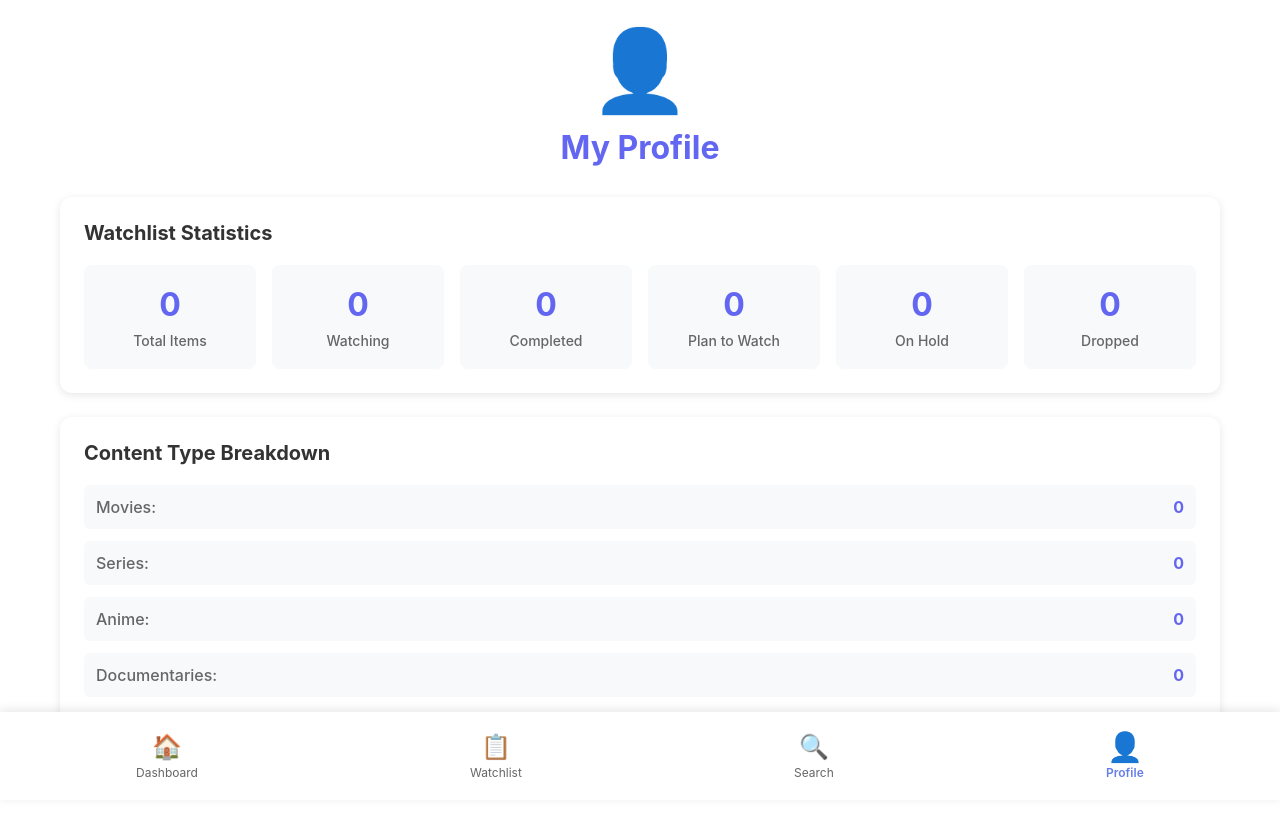
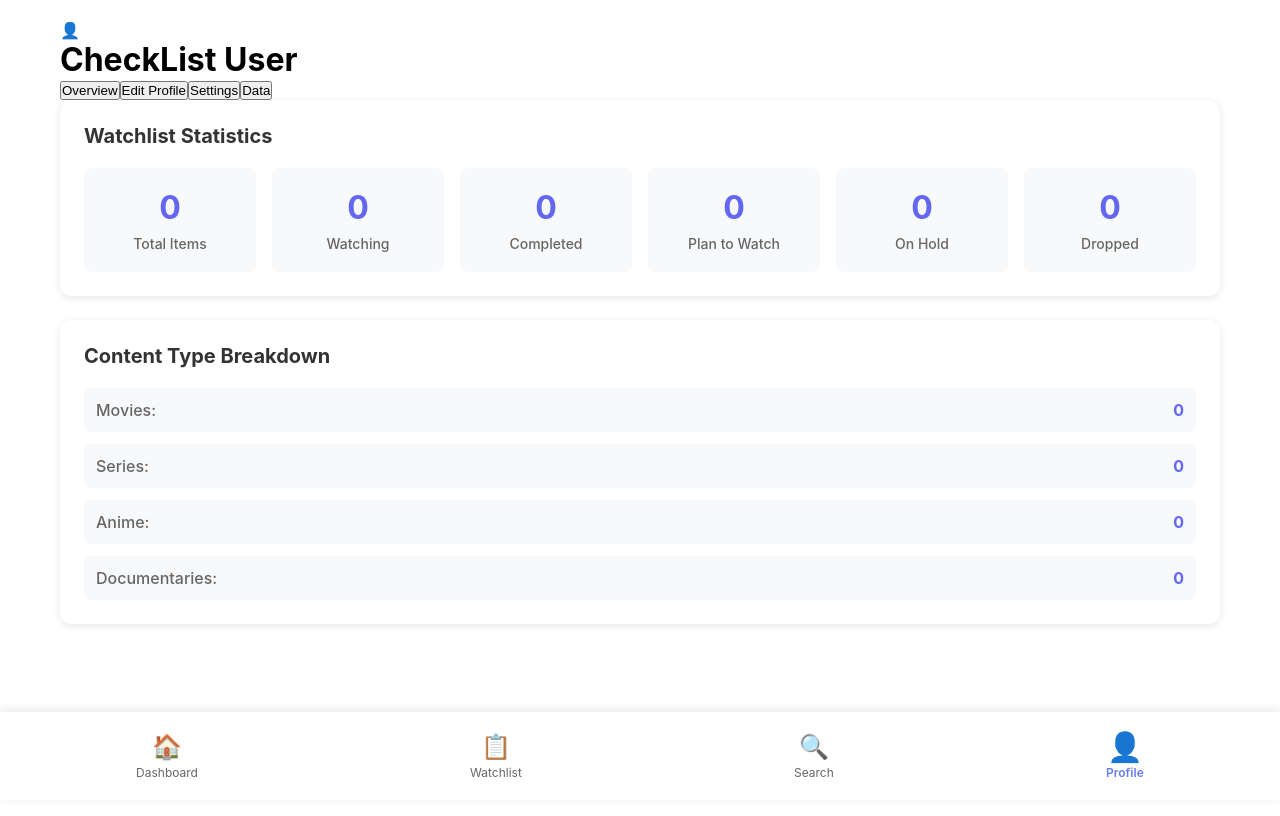
Before and after one commit to yashwanthveluru63/checklist, a React (Create React App) app: page /profile in a window 1280 px wide. Shown: the top 816 px of the page. Built offline with nearby package versions, Linux system fonts and the light colour scheme.

Commit message:
Complete Profile rebuild: Add dark theme, edit profile, settings, and data management

```diff
--- a/src/components/Profile.js
+++ b/src/components/Profile.js
@@ -1,10 +1,49 @@
-import React from 'react';
+import React, { useState, useEffect } from 'react';
 import { useContent } from '../context/ContentContext';
 import './Profile.css';
 
 function Profile() {
   const { content: contents } = useContent();
 
+  // Active tab state
+  const [activeTab, setActiveTab] = useState('overview');
+
+  // Profile data from localStorage
+  const [profile, setProfile] = useState({
+    name: localStorage.getItem('userName') || 'CheckList User',
+    email: localStorage.getItem('userEmail') || '',
+    bio: localStorage.getItem('userBio') || '',
+    avatar: localStorage.getItem('userAvatar') || '👤',
+  });
+
+  // Edit mode state
+  const [isEditing, setIsEditing] = useState(false);
+  const [editForm, setEditForm] = useState({ ...profile });
+
+  // Theme state
+  const [isDarkMode, setIsDarkMode] = useState(
+    localStorage.getItem('theme') === 'dark'
+  );
+
+  // Settings state
+  const [settings, setSettings] = useState({
+    emailNotifications: localStorage.getItem('emailNotifications') !== 'false',
+    autoBackup: localStorage.getItem('autoBackup') !== 'false',
+    showStats: localStorage.getItem('showStats') !== 'false',
+  });
+
+  // Apply theme on mount and when changed
+  useEffect(() => {
+    if (isDarkMode) {
+      document.body.classList.add('dark-theme');
+      localStorage.setItem('theme', 'dark');
+    } else {
+      document.body.classList.remove('dark-theme');
+      localStorage.setItem('theme', 'light');
+    }
+  }, [isDarkMode]);
+
+  // Statistics
   const stats = {
     total: contents.length,
     watching: contents.filter(c => c.status === 'watching').length,
@@ -21,63 +60,270 @@ function Profile() {
     documentaries: contents.filter(c => c.type === 'documentary').length,
   };
 
+  // Handle profile edit
+  const handleEditSave = () => {
+    localStorage.setItem('userName', editForm.name);
+    localStorage.setItem('userEmail', editForm.email);
+    localStorage.setItem('userBio', editForm.bio);
+    localStorage.setItem('userAvatar', editForm.avatar);
+    setProfile(editForm);
+    setIsEditing(false);
+  };
+
+  const handleEditCancel = () => {
+    setEditForm({ ...profile });
+    setIsEditing(false);
+  };
+
+  // Handle settings change
+  const handleSettingChange = (setting, value) => {
+    const newSettings = { ...settings, [setting]: value };
+    setSettings(newSettings);
+    localStorage.setItem(setting, value);
+  };
+
+  // Export watchlist data
+  const handleExportData = () => {
+    const dataStr = JSON.stringify(contents, null, 2);
+    const dataBlob = new Blob([dataStr], { type: 'application/json' });
+    const url = URL.createObjectURL(dataBlob);
+    const link = document.createElement('a');
+    link.href = url;
+    link.download = `checklist-export-${new Date().toISOString().split('T')[0]}.json`;
+    link.click();
+  };
+
+  // Clear all data
+  const handleClearData = () => {
+    if (window.confirm('Are you sure you want to clear all watchlist data? This cannot be undone!')) {
+      localStorage.removeItem('watchlistContents');
+      window.location.reload();
+    }
+  };
+
   return (
     <div className="profile-container">
-      <div className="profile-header">
-        <div className="profile-avatar">👤</div>
-        <h1>My Profile</h1>
+      {/* Profile Header */}
+      <div className="profile-header-section">
+        <div className="profile-avatar-large">{profile.avatar}</div>
+        <h1>{profile.name}</h1>
+        {profile.email && <p className="profile-email">{profile.email}</p>}
+        {profile.bio && <p className="profile-bio">{profile.bio}</p>}
       </div>
 
-      <div className="profile-stats">
-        <h2>Watchlist Statistics</h2>
-        <div className="stats-grid">
-          <div className="stat-card">
-            <div className="stat-value">{stats.total}</div>
-            <div className="stat-label">Total Items</div>
-          </div>
-          <div className="stat-card">
-            <div className="stat-value">{stats.watching}</div>
-            <div className="stat-label">Watching</div>
-          </div>
-          <div className="stat-card">
-            <div className="stat-value">{stats.completed}</div>
-            <div className="stat-label">Completed</div>
-          </div>
-          <div className="stat-card">
-            <div className="stat-value">{stats.planToWatch}</div>
-            <div className="stat-label">Plan to Watch</div>
-          </div>
-          <div className="stat-card">
-            <div className="stat-value">{stats.onHold}</div>
-            <div className="stat-label">On Hold</div>
-          </div>
-          <div className="stat-card">
-            <div className="stat-value">{stats.dropped}</div>
-            <div className="stat-label">Dropped</div>
-          </div>
-        </div>
+      {/* Tab Navigation */}
+      <div className="profile-tabs">
+        <button
+          className={`tab ${activeTab === 'overview' ? 'active' : ''}`}
+          onClick={() => setActiveTab('overview')}
+        >
+          Overview
+        </button>
+        <button
+          className={`tab ${activeTab === 'edit' ? 'active' : ''}`}
+          onClick={() => setActiveTab('edit')}
+        >
+          Edit Profile
+        </button>
+        <button
+          className={`tab ${activeTab === 'settings' ? 'active' : ''}`}
+          onClick={() => setActiveTab('settings')}
+        >
+          Settings
+        </button>
+        <button
+          className={`tab ${activeTab === 'data' ? 'active' : ''}`}
+          onClick={() => setActiveTab('data')}
+        >
+          Data
+        </button>
       </div>
 
-      <div className="profile-breakdown">
-        <h2>Content Type Breakdown</h2>
-        <div className="breakdown-grid">
-          <div className="breakdown-item">
-            <span className="breakdown-label">Movies:</span>
-            <span className="breakdown-value">{typeBreakdown.movies}</span>
+      {/* Tab Content */}
+      <div className="profile-content">
+
+        {/* Overview Tab */}
+        {activeTab === 'overview' && (
+          <div className="tab-panel">
+            <div className="profile-stats">
+              <h2>Watchlist Statistics</h2>
+              <div className="stats-grid">
+                <div className="stat-card"><div className="stat-value">{stats.total}</div><div className="stat-label">Total Items</div></div>
+                <div className="stat-card"><div className="stat-value">{stats.watching}</div><div className="stat-label">Watching</div></div>
+                <div className="stat-card"><div className="stat-value">{stats.completed}</div><div className="stat-label">Completed</div></div>
+                <div className="stat-card"><div className="stat-value">{stats.planToWatch}</div><div className="stat-label">Plan to Watch</div></div>
+                <div className="stat-card"><div className="stat-value">{stats.onHold}</div><div className="stat-label">On Hold</div></div>
+                <div className="stat-card"><div className="stat-value">{stats.dropped}</div><div className="stat-label">Dropped</div></div>
+              </div>
+            </div>
+
+            <div className="profile-breakdown">
+              <h2>Content Type Breakdown</h2>
+              <div className="breakdown-grid">
+                <div className="breakdown-item"><span className="breakdown-label">Movies:</span><span className="breakdown-value">{typeBreakdown.movies}</span></div>
+                <div className="breakdown-item"><span className="breakdown-label">Series:</span><span className="breakdown-value">{typeBreakdown.series}</span></div>
+                <div className="breakdown-item"><span className="breakdown-label">Anime:</span><span className="breakdown-value">{typeBreakdown.anime}</span></div>
+                <div className="breakdown-item"><span className="breakdown-label">Documentaries:</span><span className="breakdown-value">{typeBreakdown.documentaries}</span></div>
+              </div>
+            </div>
           </div>
-          <div className="breakdown-item">
-            <span className="breakdown-label">Series:</span>
-            <span className="breakdown-value">{typeBreakdown.series}</span>
+        )}
+
+        {/* Edit Profile Tab */}
+        {activeTab === 'edit' && (
+          <div className="tab-panel">
+            <div className="edit-section">
+              <h2>Edit Your Profile</h2>
+              <div className="edit-form">
+                <div className="form-group">
+                  <label>Avatar (Emoji)</label>
+                  <input
+                    type="text"
+                    value={editForm.avatar}
+                    onChange={(e) => setEditForm({...editForm, avatar: e.target.value})}
+                    placeholder="👤"
+                    maxLength="2"
+                  />
+                </div>
+                <div className="form-group">
+                  <label>Name</label>
+                  <input
+                    type="text"
+                    value={editForm.name}
+                    onChange={(e) => setEditForm({...editForm, name: e.target.value})}
+                    placeholder="Your name"
+                  />
+                </div>
+                <div className="form-group">
+                  <label>Email</label>
+                  <input
+                    type="email"
+                    value={editForm.email}
+                    onChange={(e) => setEditForm({...editForm, email: e.target.value})}
+                    placeholder="your.email@example.com"
+                  />
+                </div>
+                <div className="form-group">
+                  <label>Bio</label>
+                  <textarea
+                    value={editForm.bio}
+                    onChange={(e) => setEditForm({...editForm, bio: e.target.value})}
+                    placeholder="Tell us about yourself..."
+                    rows="4"
+                  />
+                </div>
+                <div className="form-actions">
+                  <button className="btn-primary" onClick={handleEditSave}>Save Changes</button>
+                  <button className="btn-secondary" onClick={handleEditCancel}>Cancel</button>
+                </div>
+              </div>
+            </div>
           </div>
-          <div className="breakdown-item">
-            <span className="breakdown-label">Anime:</span>
-            <span className="breakdown-value">{typeBreakdown.anime}</span>
+        )}
+
+        {/* Settings Tab */}
+        {activeTab === 'settings' && (
+          <div className="tab-panel">
+            <div className="settings-section">
+              <h2>Account Settings</h2>
+
+              {/* Theme Toggle */}
+              <div className="setting-item">
+                <div className="setting-info">
+                  <h3>Dark Mode</h3>
+                  <p>Toggle between light and dark theme</p>
+                </div>
+                <label className="toggle-switch">
+                  <input
+                    type="checkbox"
+                    checked={isDarkMode}
+                    onChange={(e) => setIsDarkMode(e.target.checked)}
+                  />
+                  <span className="toggle-slider"></span>
+                </label>
+              </div>
+
+              {/* Email Notifications */}
+              <div className="setting-item">
+                <div className="setting-info">
+                  <h3>Email Notifications</h3>
+                  <p>Receive updates about your watchlist</p>
+                </div>
+                <label className="toggle-switch">
+                  <input
+                    type="checkbox"
+                    checked={settings.emailNotifications}
+                    onChange={(e) => handleSettingChange('emailNotifications', e.target.checked)}
+                  />
+                  <span className="toggle-slider"></span>
+                </label>
+              </div>
+
+              {/* Auto Backup */}
+              <div className="setting-item">
+                <div className="setting-info">
+                  <h3>Auto Backup</h3>
+                  <p>Automatically backup your data locally</p>
+                </div>
+                <label className="toggle-switch">
+                  <input
+                    type="checkbox"
+                    checked={settings.autoBackup}
+                    onChange={(e) => handleSettingChange('autoBackup', e.target.checked)}
+                  />
+                  <span className="toggle-slider"></span>
+                </label>
+              </div>
+
+              {/* Show Stats */}
+              <div className="setting-item">
+                <div className="setting-info">
+                  <h3>Show Statistics</h3>
+                  <p>Display watchlist stats on overview</p>
+                </div>
+                <label className="toggle-switch">
+                  <input
+                    type="checkbox"
+                    checked={settings.showStats}
+                    onChange={(e) => handleSettingChange('showStats', e.target.checked)}
+                  />
+                  <span className="toggle-slider"></span>
+                </label>
+              </div>
+            </div>
           </div>
-          <div className="breakdown-item">
-            <span className="breakdown-label">Documentaries:</span>
-            <span className="breakdown-value">{typeBreakdown.documentaries}</span>
+        )}
+
+        {/* Data Tab */}
+        {activeTab === 'data' && (
+          <div className="tab-panel">
+            <div className="data-section">
+              <h2>Data Management</h2>
+
+              <div className="data-card">
+                <h3>Export Watchlist</h3>
+                <p>Download your entire watchlist as a JSON file</p>
+                <button className="btn-primary" onClick={handleExportData}>
+                  💾 Export Data
+                </button>
+              </div>
+
+              <div className="data-card danger">
+                <h3>Clear All Data</h3>
+                <p>Permanently delete all watchlist data. This action cannot be undone.</p>
+                <button className="btn-danger" onClick={handleClearData}>
+                  🗑️ Clear Data
+                </button>
+              </div>
+
+              <div className="data-info">
+                <p><strong>Total Items:</strong> {stats.total}</p>
+                <p><strong>Storage Used:</strong> {(JSON.stringify(contents).length / 1024).toFixed(2)} KB</p>
+              </div>
+            </div>
           </div>
-        </div>
+        )}
+
       </div>
     </div>
   );
```
